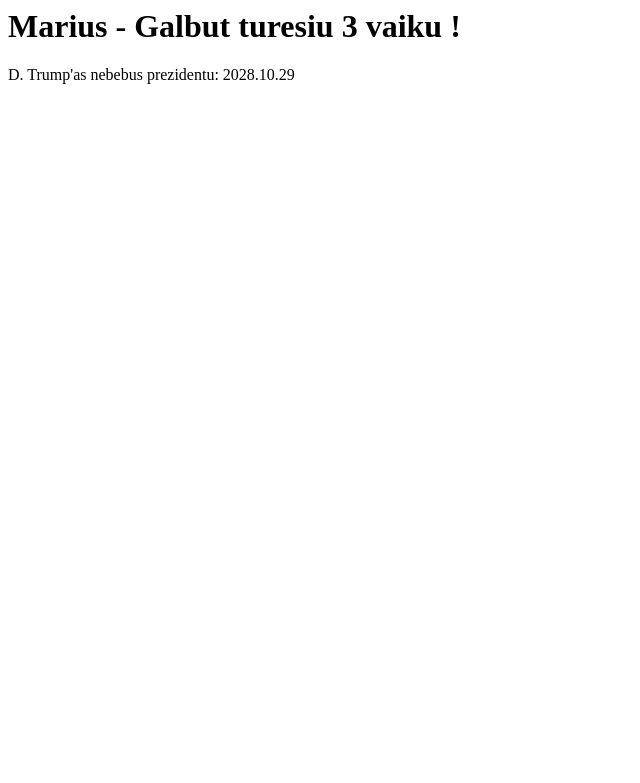
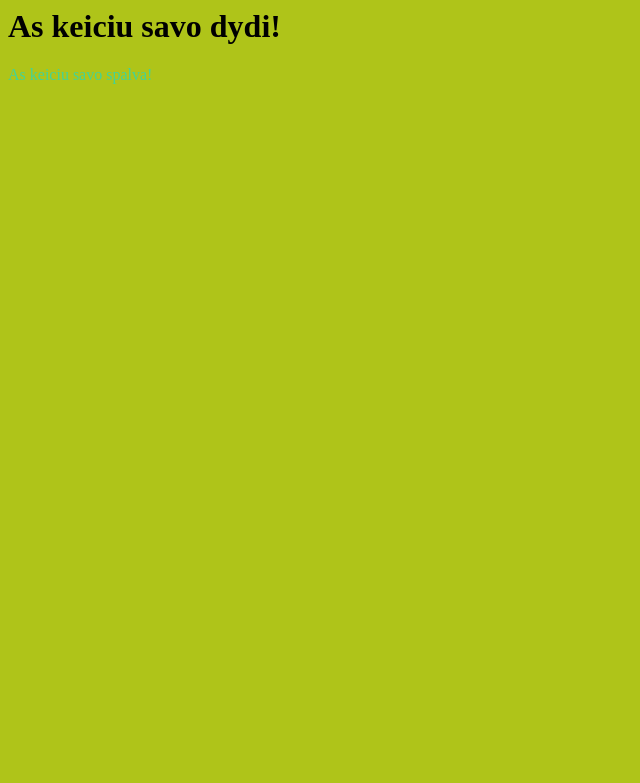
Before and after one commit to mariuskkt/php, a PHP site: page / in a window 1280 px wide. Shown: the top 783 px of the page, without its empty margins (0-640 px from the left). Run offline with PHP 8.4, Linux system fonts and the light colour scheme.

Commit message:
pirmas commit

```diff
--- a/index.php
+++ b/index.php
@@ -2,11 +2,18 @@
 
 <html>
     <head>
-        <title>Php lydes ir <?php print date('Y.m.d', strtotime('+' . rand(1, 5) . 'years')); ?></title>
+        <title></title>
+        <style>
+            body{background-color: rgb(<?php print rand(0, 255); ?>, <?php print rand(0, 255); ?>, <?php print rand(0, 255); ?>);}
+            h1{font-size: <?php print rand(1, 70);  ?> px;}
+            p {color: rgb(<?php print rand(0, 255); ?>, <?php print rand(0, 255); ?>, <?php print rand(0, 255); ?>);}
+        </style>
     </head>
     <body>
-        <h1><strong>Marius</strong> - Galbut turesiu <?php print (rand(1, 5) . ' vaiku !'); ?> </h1>
-        <p> D. Trump'as nebebus prezidentu:<?php print date(' Y.m.d' , strtotime('+' . rand(2, 10) . 'years')); ?>
-        </p>
+        <main>
+            <h1>As keiciu savo dydi!</h1>
+            <p> As keiciu savo spalva!</p>
+        </main>
     </body>
+</head>
 </html>
```
